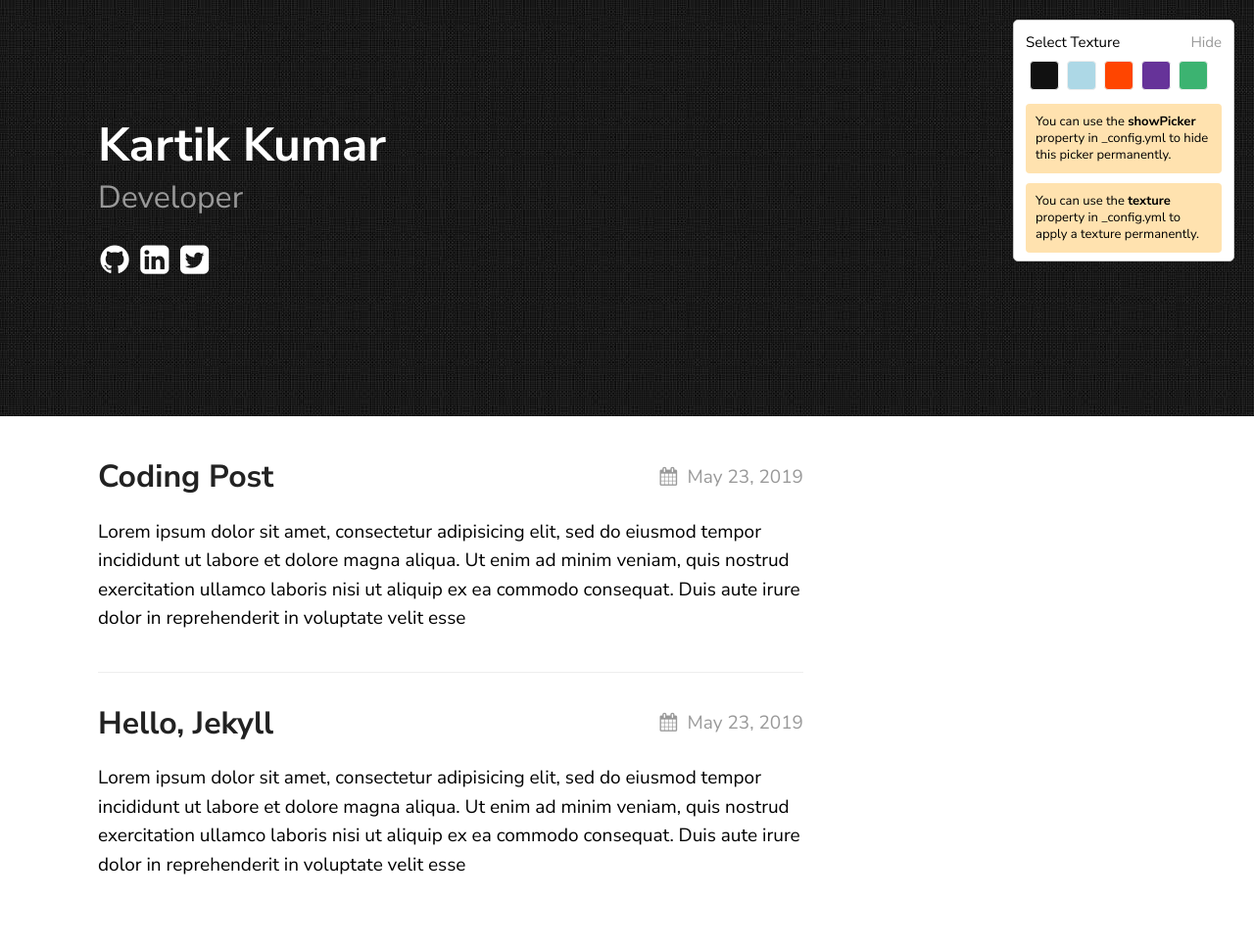
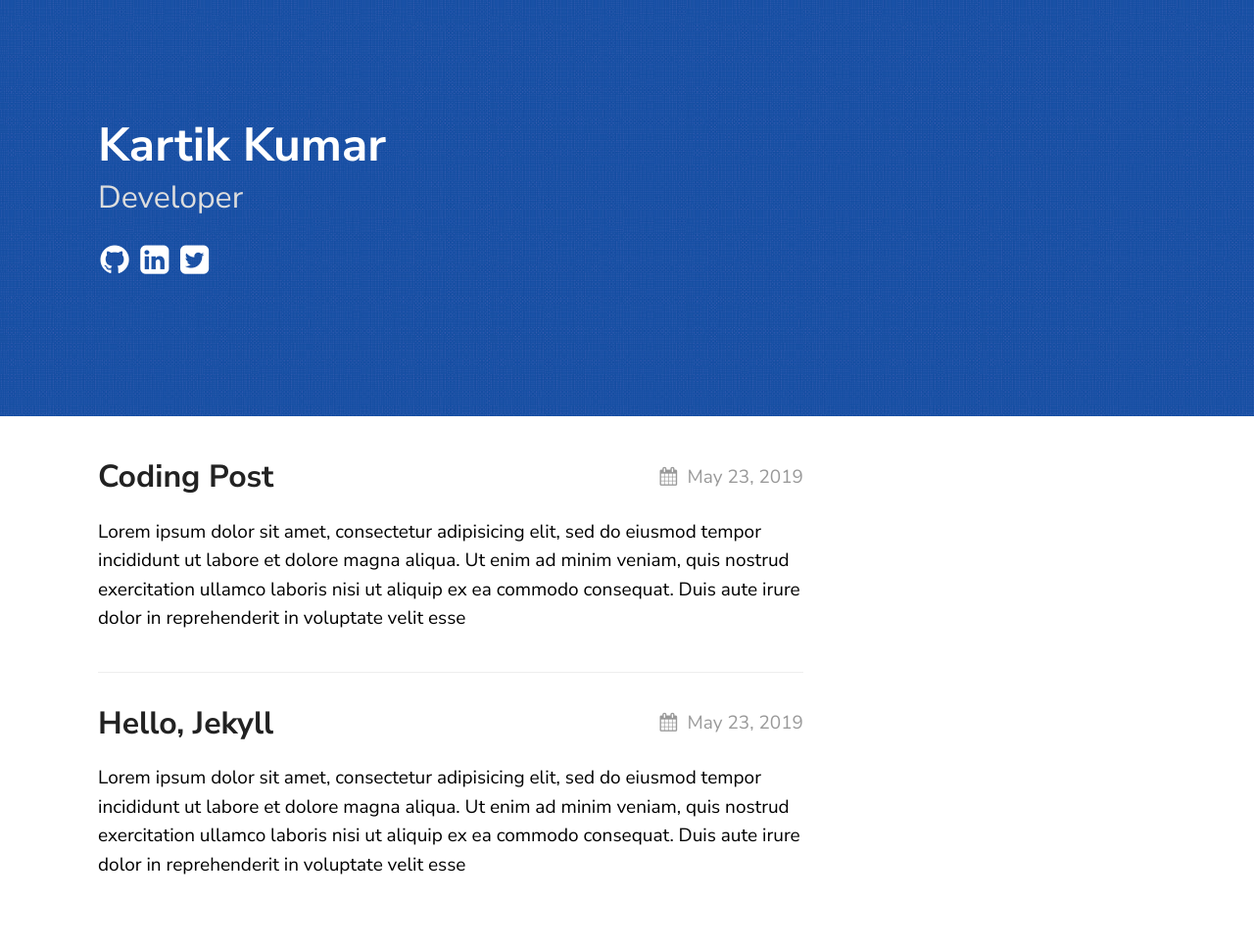
Before and after one commit to 404Kartik/blog.404kartik, a Jekyll site: the page built from index.md, in a window 1280 px wide. Shown: the whole page at 98% size. Built offline with Jekyll 4.4.1, drawn with Linux system fonts in a browser that asks for light colours; part of the change alters nothing that is shown.

Commit message:
Update _config.yml

```diff
--- a/_config.yml
+++ b/_config.yml
@@ -6,7 +6,7 @@ description: > # this means to ignore newlines until "show_exerpts:"
   line in _config.yml. It will appear in your document head meta (for
   Google search results) and in your feed.xml site description.
 show_excerpts: true # set to true to show excerpts on the homepage
-baseurl:
+baseurl: /
 
 # Minima date format
 # refer to http://shopify.github.io/liquid/filters/date/ if you want to customize this
@@ -18,9 +18,9 @@ texture:
   title: Kartik Kumar
   tagline: Developer
   date_format: "%b %-d, %Y"
-  style: black
+  style: blue
   showNav: false
-  showPicker: true
+  showPicker: false
 
   # generate social links in footer
   social_links:
```
